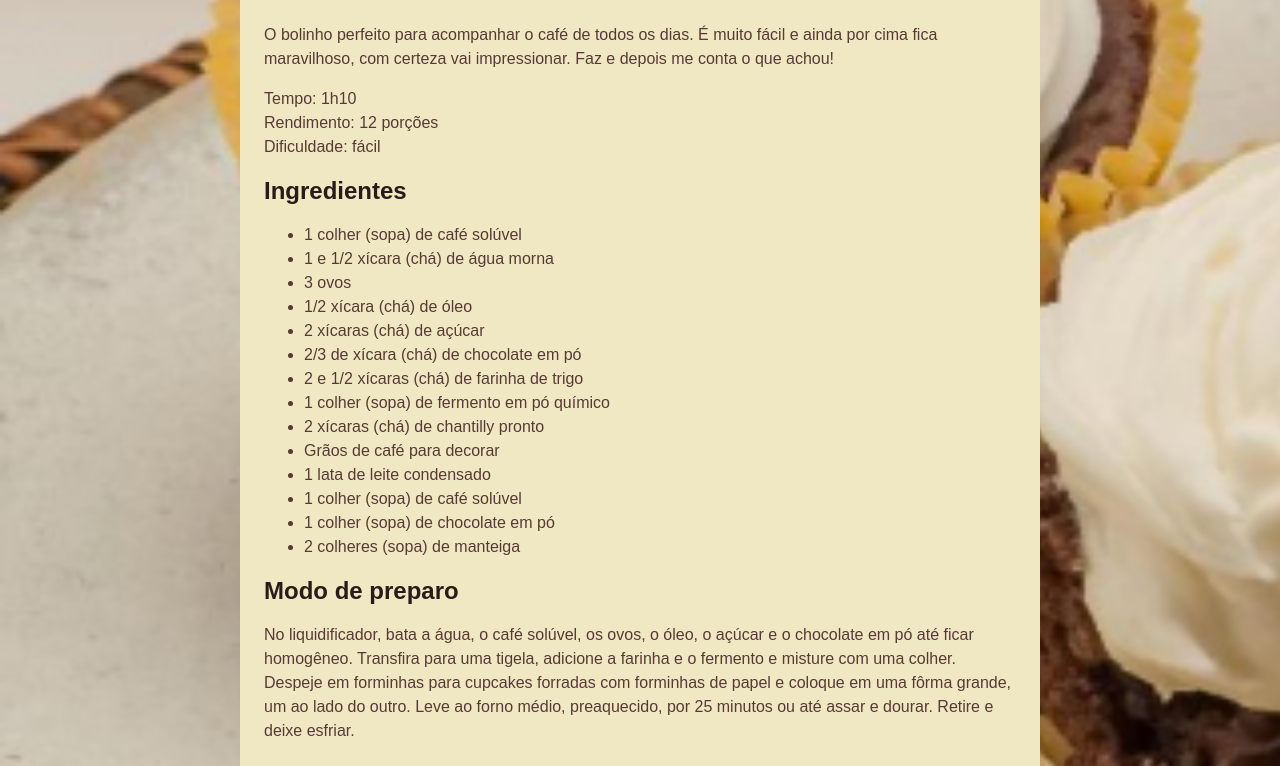
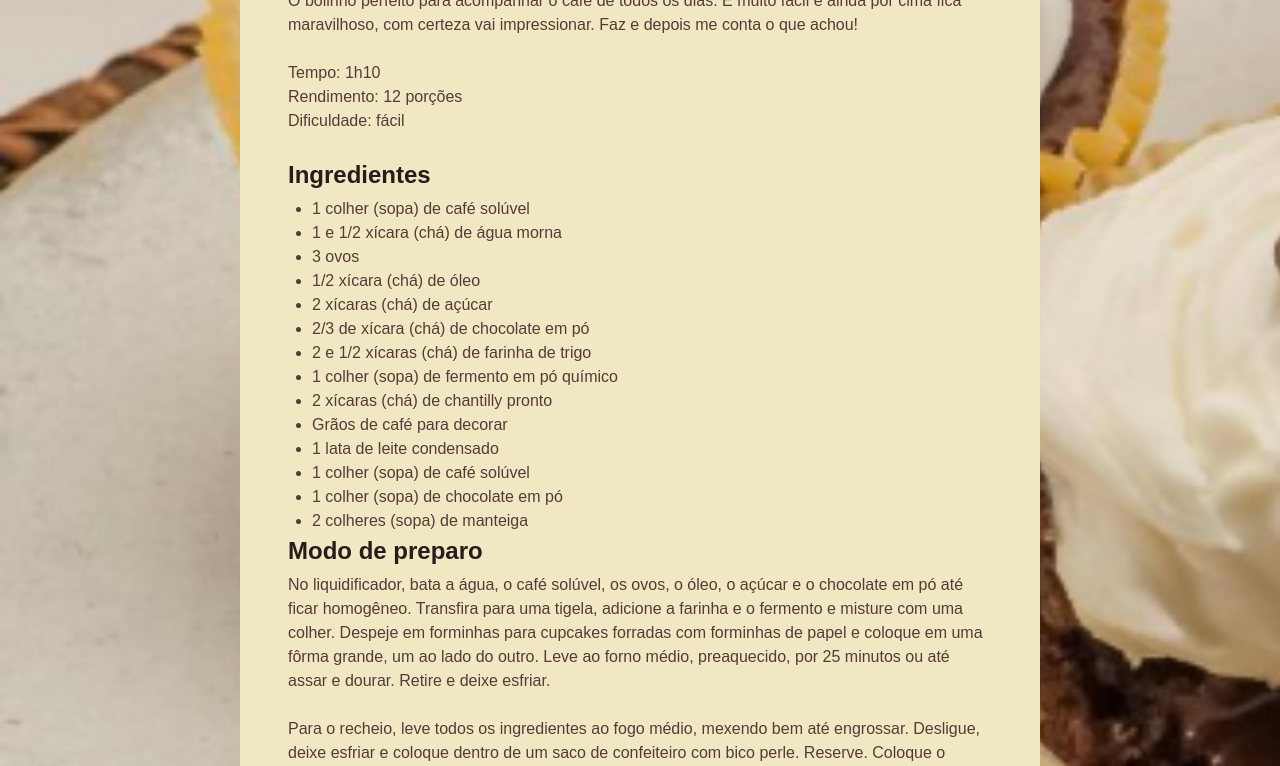
Before and after one commit to ThiagoRiva/pagina-de-receita, a plain HTML site: page index.html in a window 1280 px wide. Shown: the part 578-1344 px from the top of the page. Drawn offline with Linux system fonts and the light colour scheme; a web font is replaced by a local one.

Commit message:
personalizano espacos

```diff
--- a/style.css
+++ b/style.css
@@ -1,3 +1,8 @@
+* {
+    margin: 0;
+    padding: 0;
+}
+
 :root {
     font-family: Alice, sans-serif;
     line-height: 150%;
@@ -22,6 +27,18 @@ img {
     border-radius: 16px;
 }
 
+main {
+    padding: 24px;
+}
+
+section+section {
+    margin-top: 24px;
+}
+
+#about p+p {
+    margin-top: 24px;
+}
+
 h1 {
     line-height: 140%;
     font-size: 40px;
@@ -29,5 +46,16 @@ h1 {
 
 h2 {
     font-size: 24px;
+
+}
+
+h1,
+h2 {
     color: #291B1A;
+    margin-bottom: 4px;
+    line-height: 150%;
 }
+
+ul {
+    padding-left: 24px;
+}
```
